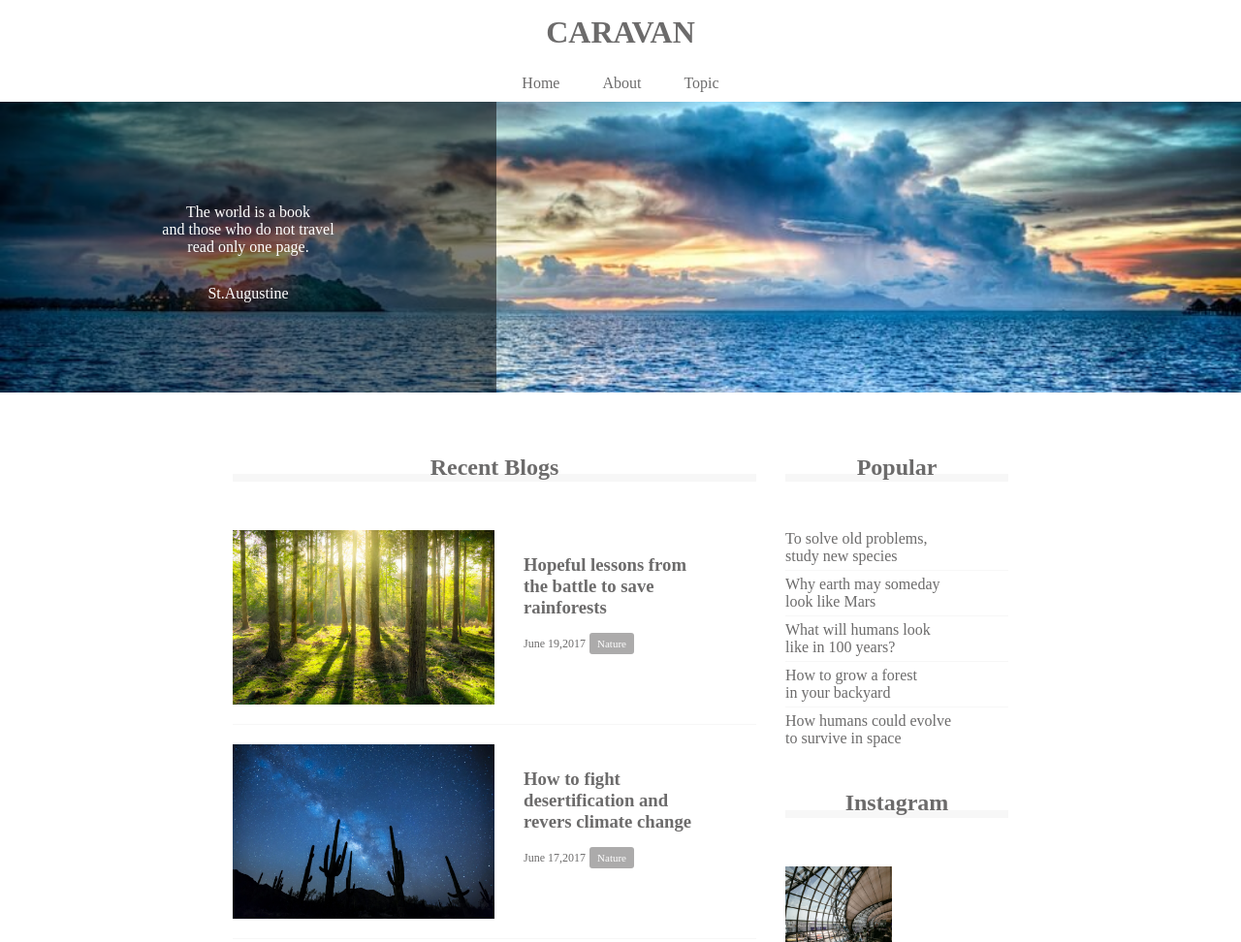
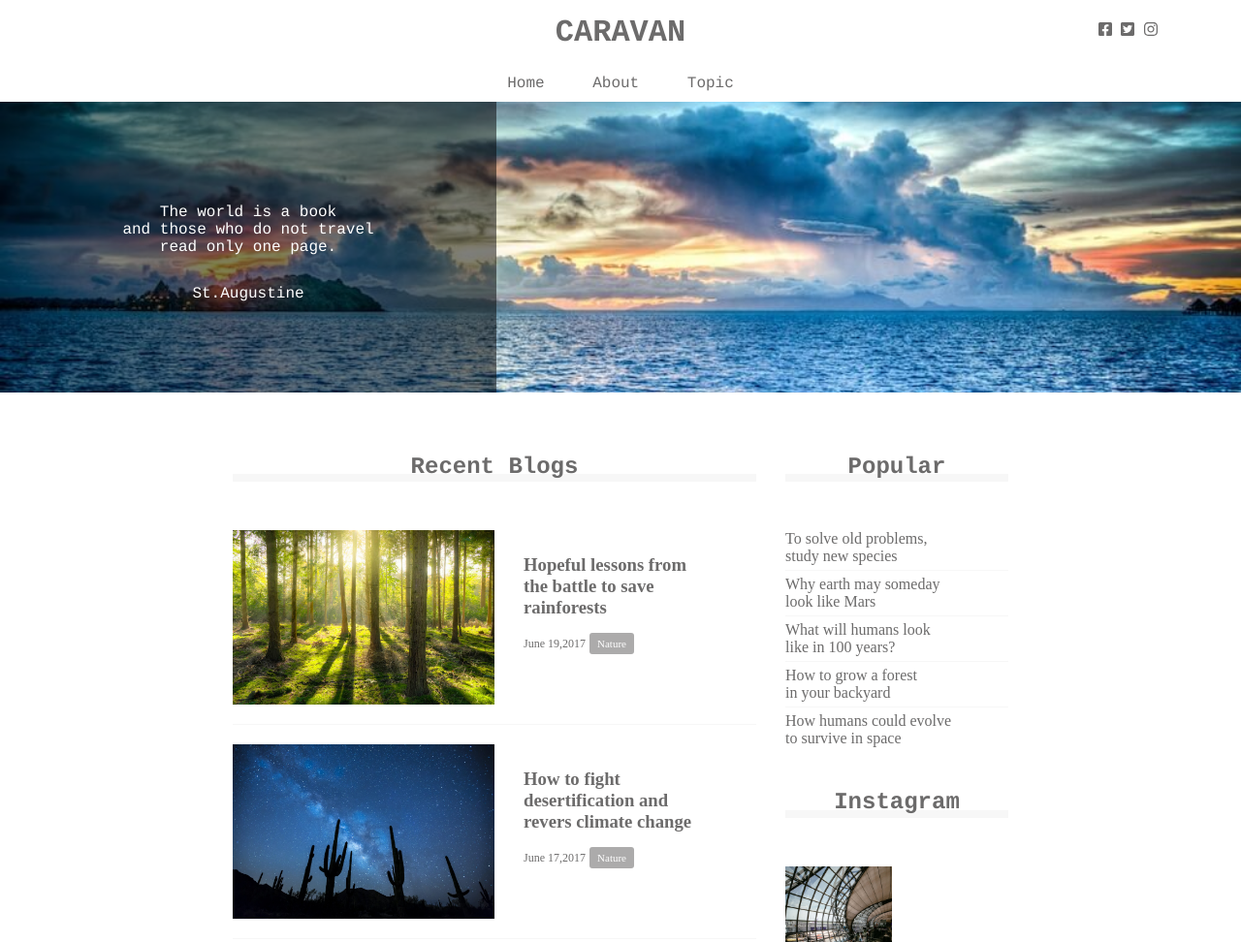
Before and after one commit to Rino2201/html_css_practices, a plain HTML site: page caravan/index.html in a window 1280 px wide. Shown: the top 972 px of the page at 97% size. Drawn offline with Linux system fonts and the light colour scheme.

Commit message:
html 9章変更分

```diff
--- a/caravan/index.html
+++ b/caravan/index.html
@@ -1,8 +1,9 @@
 <!DOCTYPE html>
 <html lang="ja">
-
   <head>
     <meta charset="UTF-8" />
+    <!-- FontAwesomeの読み込み -->
+    <script defer src="https://use.fontawesome.com/releases/v5.15.4/js/all.js" integrity="sha384-rOA1PnstxnOBLzCLMcre8ybwbTmemjzdNlILg8O7z1lUkLXozs4DHonlDtnE7fpc" crossorigin="anonymous"></script>
     <!-- CSSファイルの読み込み -->
     <link rel="stylesheet" href="style.css" />
     <title>CARAVAN</title>
@@ -15,8 +16,12 @@
         <a href="index.html">
           CARAVAN
         </a>
-
       </h1>
+      <div class="social">
+      <i class="fab fa-facebook-square"></i>
+      <i class="fab fa-twitter-square"></i>
+      <i class="fab fa-instagram"></i>
+    </div>
     </header>
 
     <nav>
@@ -178,7 +183,7 @@
 
     <!-- footer -->
     <footer>
-      <p class="footer-text">©︎ALL rights reserved by Infratop.Inc</p>
+      <p class="footer-text">©︎ ALL rights reserved by Infratop.Inc</p>
     </footer>
 
   </body>
--- a/caravan/style.css
+++ b/caravan/style.css
@@ -10,12 +10,32 @@ a {
   text-decoration: none;
 }
 
+header,
+nav,
+h2,
+.main-visual,
+footer {
+  font-family: Chalkduster, "Bradley Hand", Courier, "Segoe Print", sans-serif;
+}
+
 header {
   width: 90%; /* 横幅90% */
   padding: 15px 0;
   margin: 0 auto;
   text-align: center;
+  position: relative;
 }
+.social i {
+  display: inline-block;
+  margin-right: 20px;
+}
+
+.social {
+  position: absolute;
+  top: 22px;
+  right: 22px;
+}
+
 header .heading {
   /* headerタグ内のheadingクラスにのみ反映される */
   font-size: 32px;
@@ -159,6 +179,11 @@ main {
   border: none;
 }
 
+.instagram.sidebar-contents {
+  display: flex;
+  flex-wrap: wrap;
+}
+
 .instagram-box {
   width: 110px;
   padding-top: 110px;
```
